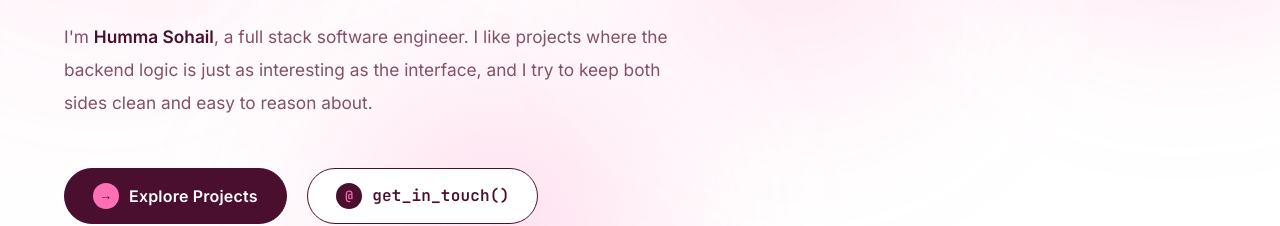
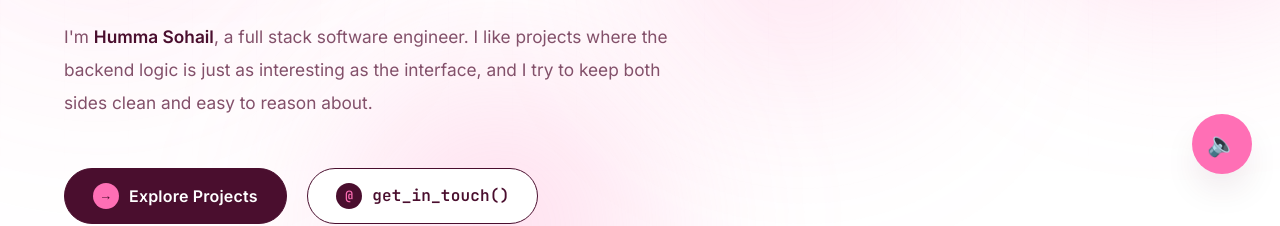
Before and after one commit to humma-sohail/portfolio, a plain HTML site: page index.html in a window 1280 px wide. Shown: the part 598-824 px from the top of the page. Drawn offline with nearby package versions, Linux system fonts and the light colour scheme.

Commit message:
Add floating voice-intro button that narrates a spoken bio via the Web Speech API

```diff
--- a/index.html
+++ b/index.html
@@ -622,6 +622,16 @@
       </div>
     </section>
 
+    <!-- VOICE INTRO BUTTON -->
+    <button
+      id="voiceIntroBtn"
+      class="voice-intro-btn"
+      type="button"
+      aria-label="Play voice introduction"
+    >
+      <span class="voice-icon" aria-hidden="true">&#128264;</span>
+    </button>
+
     <!-- JS SCRIPTS: Bootstrap + AOS Script -->
     <script src="https://cdn.jsdelivr.net/npm/bootstrap@5.3.0/dist/js/bootstrap.bundle.min.js"></script>
     <script src="https://cdn.jsdelivr.net/npm/aos@2.3.4/dist/aos.js"></script>
--- a/script.js
+++ b/script.js
@@ -7,7 +7,76 @@ document.addEventListener("DOMContentLoaded", function () {
     });
 
     typewriterEffect(".hero-title", 28);
+    initVoiceIntro();
 });
+
+// Speaks a spoken-word intro aloud via the Web Speech API, preferring a
+// female system voice, and toggles off if clicked again mid-speech.
+function initVoiceIntro() {
+    var INTRO_TEXT =
+        "I am Humma Sohail, a Computer Science student at the University of " +
+        "Central Punjab with a strong interest in full-stack web development. " +
+        "I have hands-on experience building web applications using JavaScript, " +
+        "Node.js, Express.js, MongoDB, and REST APIs. I am also an AWS Certified " +
+        "Cloud Practitioner and enjoy learning new technologies. I am a quick " +
+        "learner, a team player, and always eager to improve my skills.";
+
+    var btn = document.getElementById("voiceIntroBtn");
+    var icon = btn ? btn.querySelector(".voice-icon") : null;
+    if (!btn || !("speechSynthesis" in window)) {
+        if (btn) btn.style.display = "none";
+        return;
+    }
+
+    var voices = [];
+    function loadVoices() {
+        voices = window.speechSynthesis.getVoices();
+    }
+    loadVoices();
+    window.speechSynthesis.onvoiceschanged = loadVoices;
+
+    var FEMALE_HINTS = [
+        "female", "zira", "samantha", "victoria", "susan", "karen",
+        "tessa", "moira", "fiona", "aria", "jenny", "google uk english female",
+        "google us english"
+    ];
+
+    function pickFemaleVoice() {
+        var byHint = voices.find(function (v) {
+            var n = v.name.toLowerCase();
+            return FEMALE_HINTS.some(function (hint) { return n.indexOf(hint) !== -1; });
+        });
+        if (byHint) return byHint;
+        var english = voices.find(function (v) { return v.lang && v.lang.indexOf("en") === 0; });
+        return english || voices[0] || null;
+    }
+
+    function setSpeakingState(isSpeaking) {
+        btn.classList.toggle("is-speaking", isSpeaking);
+        btn.setAttribute("aria-label", isSpeaking ? "Stop voice introduction" : "Play voice introduction");
+        if (icon) icon.innerHTML = isSpeaking ? "&#9209;" : "&#128264;";
+    }
+
+    btn.addEventListener("click", function () {
+        if (window.speechSynthesis.speaking) {
+            window.speechSynthesis.cancel();
+            setSpeakingState(false);
+            return;
+        }
+
+        var utterance = new SpeechSynthesisUtterance(INTRO_TEXT);
+        var voice = pickFemaleVoice();
+        if (voice) utterance.voice = voice;
+        utterance.pitch = 1.05;
+        utterance.rate = 1;
+        utterance.onstart = function () { setSpeakingState(true); };
+        utterance.onend = function () { setSpeakingState(false); };
+        utterance.onerror = function () { setSpeakingState(false); };
+
+        window.speechSynthesis.cancel();
+        window.speechSynthesis.speak(utterance);
+    });
+}
 
 // Types out the hero title one character at a time, in document order,
 // so the .highlight / .highlight-lime pill boxes grow along with their text.
--- a/style.css
+++ b/style.css
@@ -647,6 +647,58 @@ video{ display:block; width:100%; height:auto; }
 footer{ border-top:1px solid var(--border); padding:30px 0; text-align:center; }
 footer p{ color:var(--text-faint); font-size:14px; margin:0; }
 
+/* ---------------- VOICE INTRO BUTTON ---------------- */
+.voice-intro-btn{
+  position:fixed;
+  right:28px;
+  bottom:28px;
+  width:60px;
+  height:60px;
+  border-radius:50%;
+  border:none;
+  background:var(--accent);
+  color:var(--ink);
+  font-size:1.5rem;
+  display:flex;
+  align-items:center;
+  justify-content:center;
+  box-shadow:var(--shadow);
+  cursor:pointer;
+  z-index:1000;
+  transition:.25s;
+}
+.voice-intro-btn:hover{
+  background:var(--accent-deep);
+  transform:translateY(-4px) scale(1.05);
+}
+.voice-intro-btn:active{ transform:scale(.96); }
+
+.voice-intro-btn::after{
+  content:"";
+  position:absolute;
+  inset:0;
+  border-radius:50%;
+  box-shadow:0 0 0 0 var(--accent-line);
+  opacity:0;
+}
+.voice-intro-btn.is-speaking::after{
+  animation:voice-pulse 1.4s ease-out infinite;
+}
+.voice-intro-btn.is-speaking{ background:var(--accent-deep); }
+
+@keyframes voice-pulse{
+  0%{ box-shadow:0 0 0 0 var(--accent-line); opacity:.9; }
+  100%{ box-shadow:0 0 0 22px rgba(255,111,181,0); opacity:0; }
+}
+
+@media (prefers-reduced-motion:reduce){
+  .voice-intro-btn.is-speaking::after{ animation:none; }
+}
+
+@media (max-width:576px){
+  .voice-intro-btn{ right:18px; bottom:18px; width:52px; height:52px; font-size:1.3rem; }
+}
+
 /* ==========================================================
    RESPONSIVE
 ========================================================== */
```
